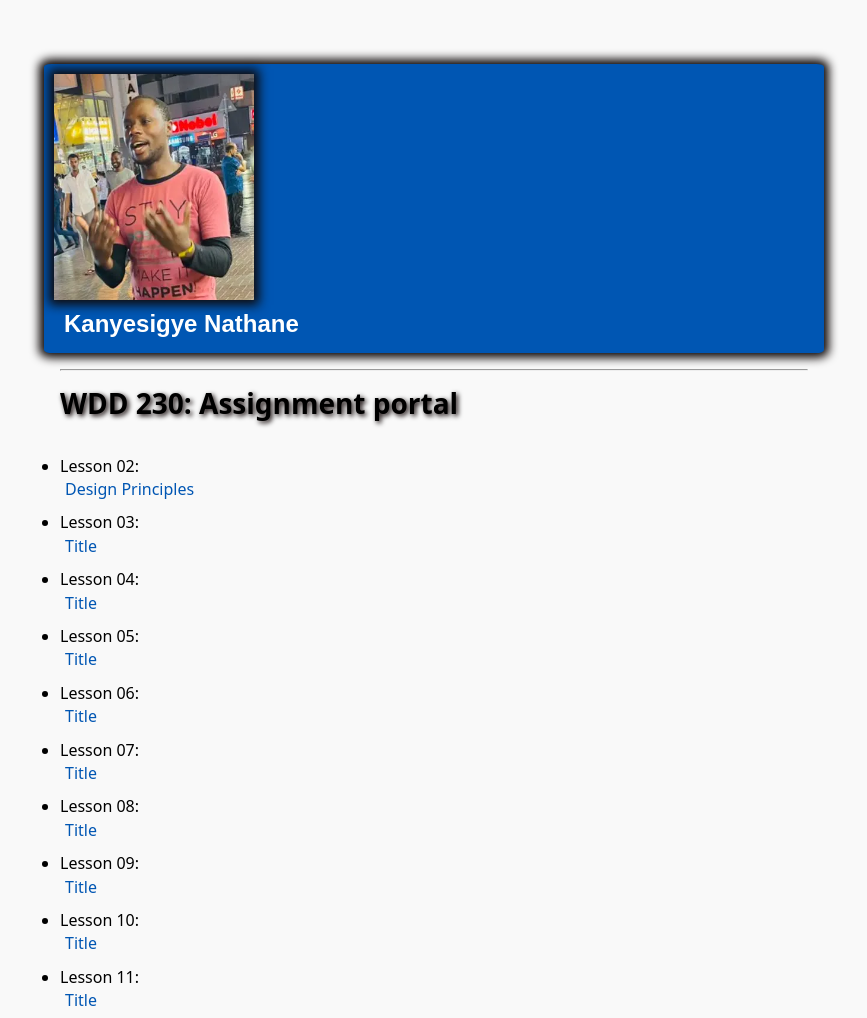
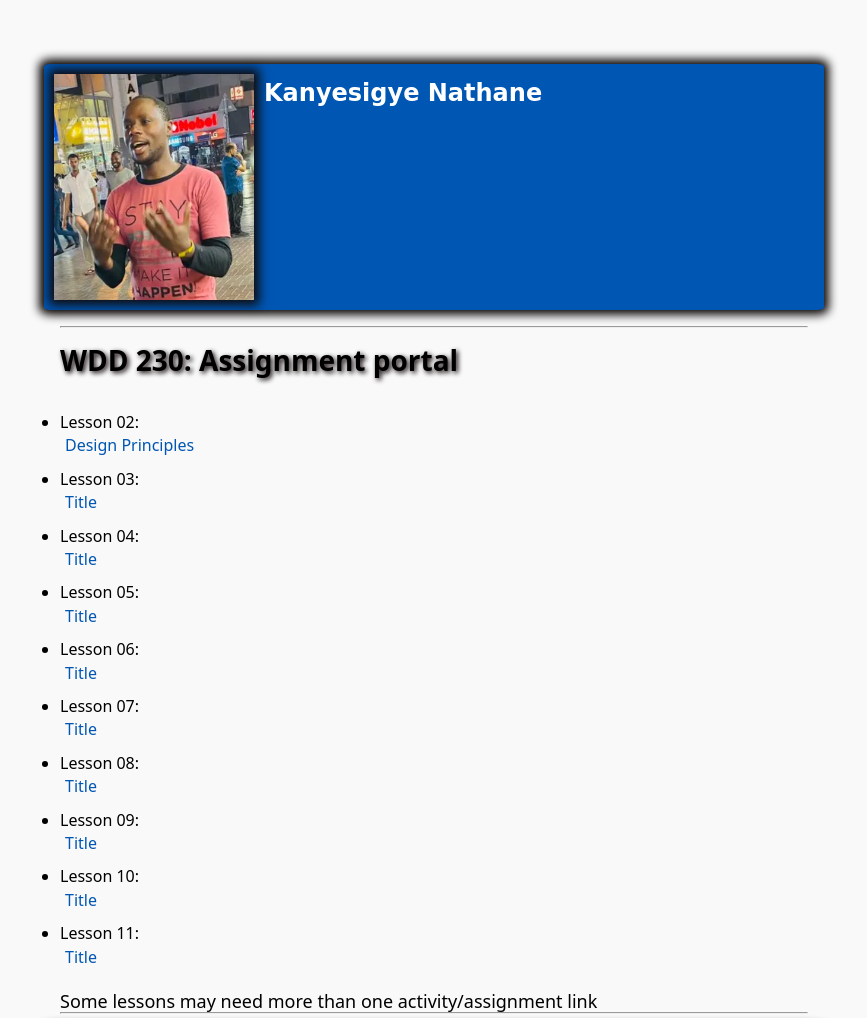
Before and after one commit to Katambuka/wdd230, a plain HTML site: page index.html in a window 1280 px wide. Shown: the top 1018 px of the page, without its empty margins (206-1073 px from the left). Drawn offline with nearby package versions, Linux system fonts and the light colour scheme.

Commit message:
mainpage

```diff
--- a/styles/medium.css
+++ b/styles/medium.css
@@ -25,6 +25,9 @@
       float: left;
     }
     .header-title {
-      margin-left: 0 10% 20% 70%;
+      font-family: cursive;
+      margin-left: 15% 10% 20% 70%;
+      display: flex;
+      text-align: center;
     }
  }
--- a/styles/styles.css
+++ b/styles/styles.css
@@ -59,7 +59,9 @@ a {
   margin: 10px;
 }
 .header-title {
-  margin-left: 20px;
+  display: block;
+  text-align: center;
+  margin-left: 20px auto;
   font-size: 24px;
 }
 picture {
```
